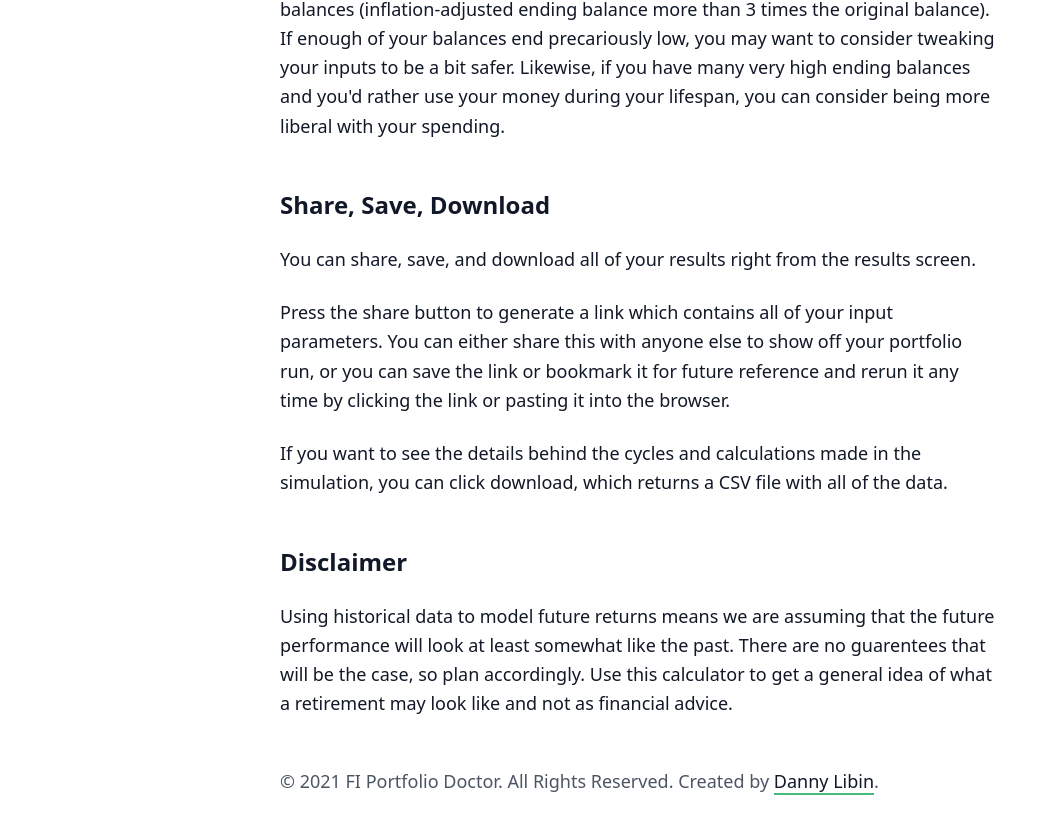
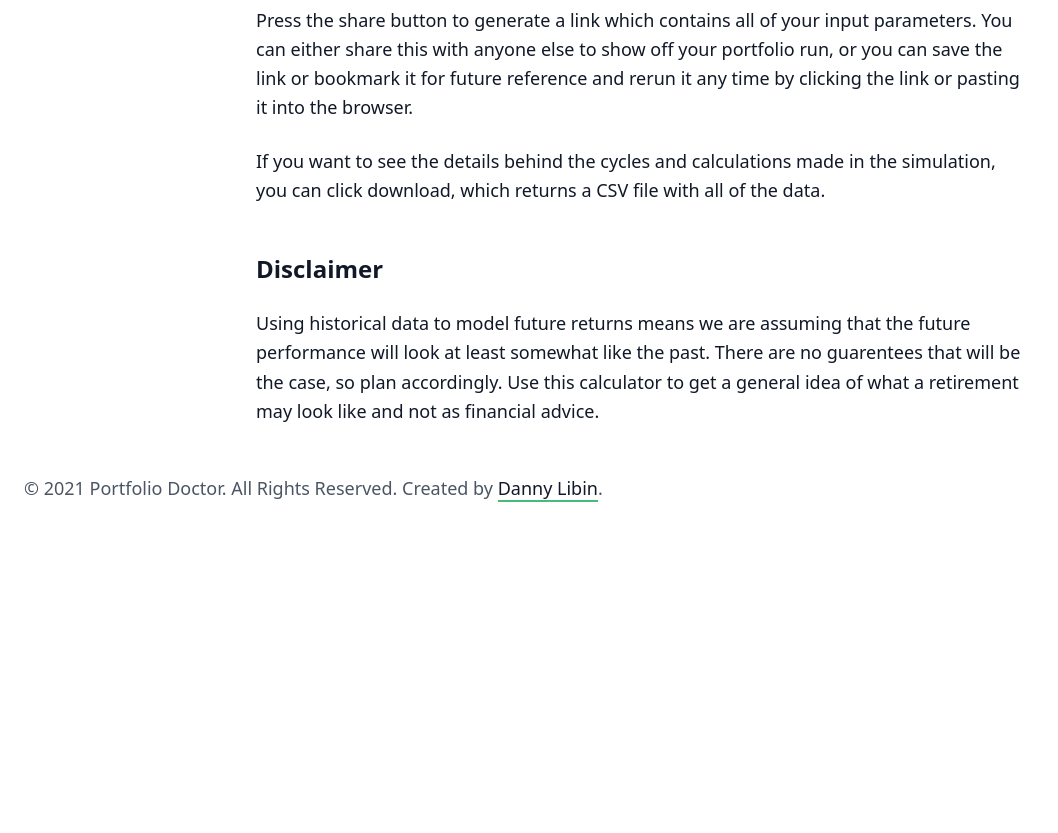
Before and after one commit to Daynil/portfolio-doctor, a Next.js app: page /about in a window 1280 px wide. Shown: the part 6948-7781 px from the top of the page, without its empty margins (0-1058 px from the left). After the commit the page ends 7498 px from the top, so only its background shows below. Built offline with nearby package versions, Linux system fonts and the light colour scheme.

Commit message:
fix router transition sizing issue

```diff
--- a/src/components/layout.tsx
+++ b/src/components/layout.tsx
@@ -26,14 +26,12 @@ const Layout = ({ children }: Props) => {
       <div className="min-h-screen transition duration-200 ease-in-out border-t-4 border-green-500">
         <Header menuOpen={menuOpen} handleMenuOpen={handleMenuOpen} />
         <div
-          className={`m-auto text-gray-900 text-lg px-6 transition duration-200 ease-in-out ${
-            router.asPath !== '/simulator' ? ' md:max-w-3xl' : ''
-          }`}
+          className={`m-auto text-gray-900 text-lg px-6 transition duration-200 ease-in-out`}
         >
           <main>{children}</main>
-          <footer className="text-gray-600 mt-12 pb-12">
-            © {new Date().getFullYear()} FI Portfolio Doctor. All Rights
-            Reserved. Created by{' '}
+          <footer className="text-gray-600 mt-12 pb-12 md:max-w-3xl">
+            © {new Date().getFullYear()} Portfolio Doctor. All Rights Reserved.
+            Created by{' '}
             <TextLink href="https://dlibin.net">Danny Libin</TextLink>.
           </footer>
         </div>
--- a/src/pages/404.tsx
+++ b/src/pages/404.tsx
@@ -4,7 +4,7 @@ import TextLink from '../components/text-link';
 
 export default function NotFoundPage() {
   return (
-    <div>
+    <div className="md:max-w-3xl m-auto">
       <SEO title="404: Not found" />
       <h1 className="mt-20">Oh no, couldn't find this page!</h1>
       <TextLink href="/">Back to safety</TextLink>
--- a/src/pages/about.tsx
+++ b/src/pages/about.tsx
@@ -54,7 +54,7 @@ export default function About() {
     );
   }
   return (
-    <div>
+    <div className="md:max-w-3xl m-auto">
       <SEO
         title="About - FI Portfolio Doctor"
         description="An app for projecting portfolio performance"
```
